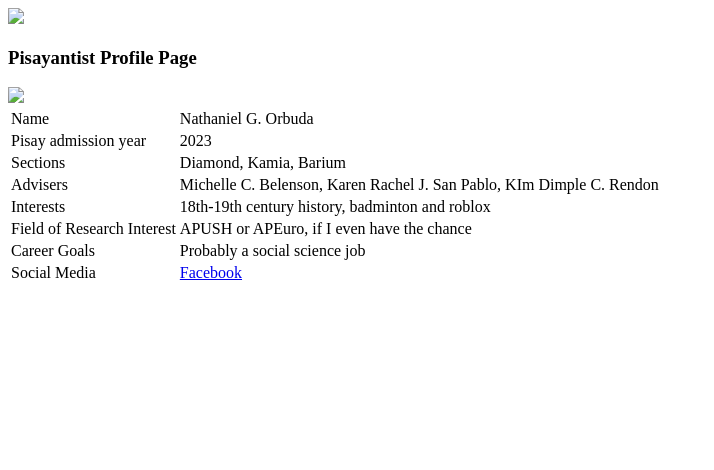
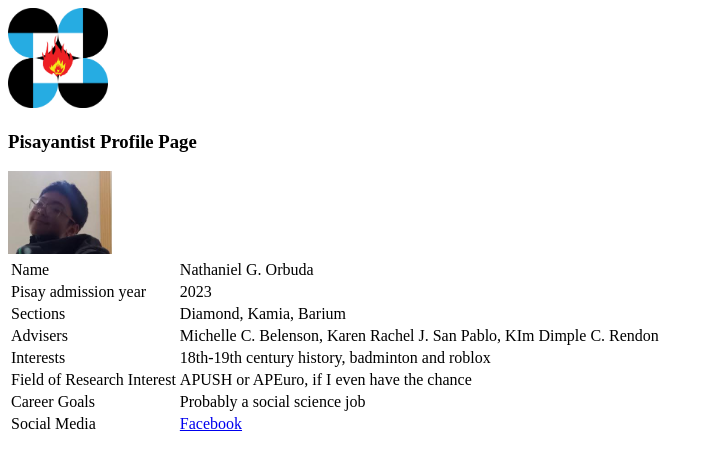
Before and after one commit to nathanorbuda67/pisayentist-profile, a plain HTML site: page orbudafa1.html in a window 1280 px wide. Shown: the whole page, without its empty margins (0-714 px from the left). Drawn offline with Linux system fonts and the light colour scheme.

Commit message:
Update orbudafa1.html

```diff
--- a/orbudafa1.html
+++ b/orbudafa1.html
@@ -7,9 +7,9 @@
 </head>
 <body>
 
-    <img src="./imgs/pshs logo - rgb (1).png" style="max-width:100px; max-height:100px;">
+    <img src="./imgs/pshs-logo-rgb-1.png" style="max-width:100px; max-height:100px;">
     <h3>Pisayantist Profile Page</h3>
-    <img src="./imgs/Screenshot 2025-08-05 074528.png">
+    <img src="./imgs/gun.png">
     <table>
   <tr>
     <td>Name</td>
```
